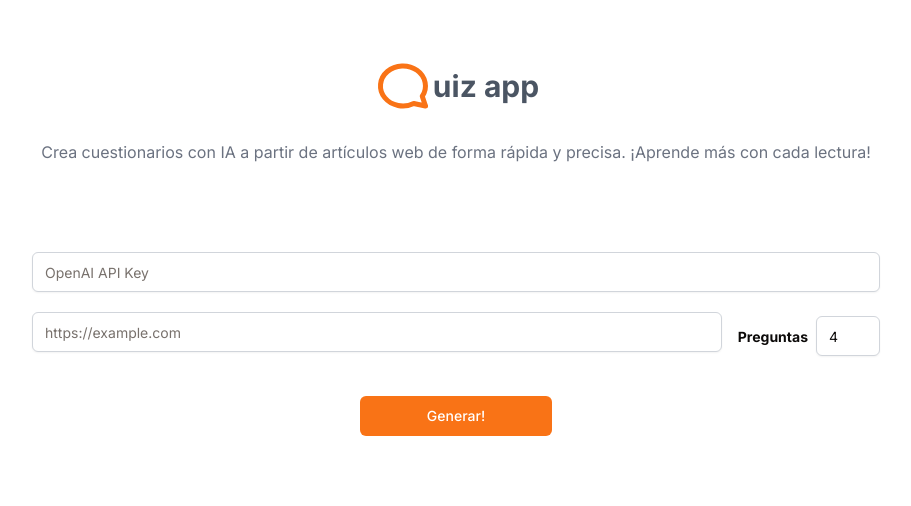
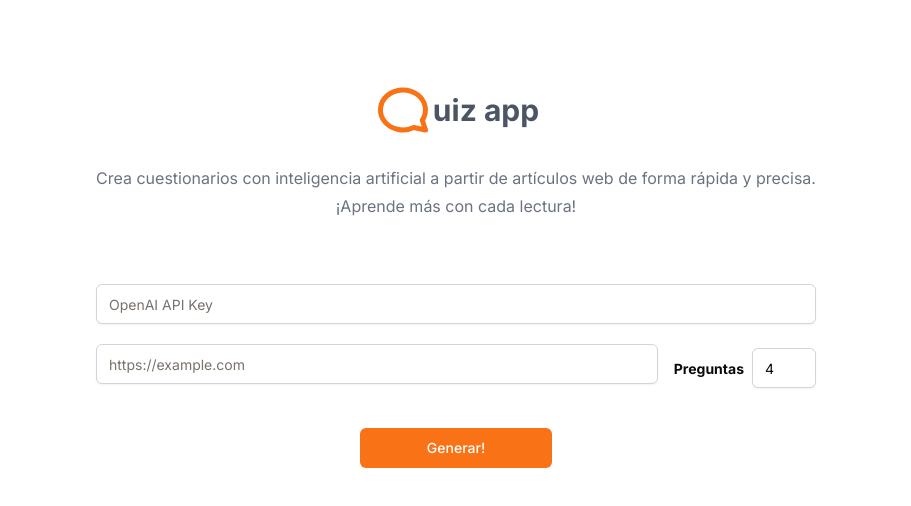
Before and after one commit to agilenv/quizapp, a Next.js app: page / in a window 1280 px wide. Shown: the top 506 px of the page, without its empty margins (184-1095 px from the left). Built offline with nearby package versions, Linux system fonts and the light colour scheme.

Commit message:
Fix styles

```diff
--- a/app/page.tsx
+++ b/app/page.tsx
@@ -3,12 +3,14 @@ import Logo from "@/components/Logo";
 
 export default function Home() {
   return (
-    <div className="flex flex-col justify-center mt-14 gap-6 max-w-4xl mx-auto">
+    <div className="flex flex-col justify-center mt-14 gap-6 max-w-3xl mx-auto p-6">
       <header className="flex flex-col gap-6 justify-center items-center">
         <Logo />
-        <p className="text-gray-500 text-center">
-          Crea cuestionarios con IA a partir de artículos web de forma rápida y
-          precisa. ¡Aprende más con cada lectura!
+        <p className="text-gray-500 text-center leading-7">
+          Crea cuestionarios con inteligencia artificial a partir de artículos
+          web de forma rápida y precisa.
+          <br />
+          ¡Aprende más con cada lectura!
         </p>
       </header>
       <main>
--- a/components/LectureForm.tsx
+++ b/components/LectureForm.tsx
@@ -63,7 +63,7 @@ export function LectureForm() {
     <Form {...form}>
       <form
         onSubmit={form.handleSubmit(onSubmit, onError)}
-        className="flex flex-col gap-4 mt-10 p-6"
+        className="flex flex-col gap-4 mt-10"
       >
         <FormField
           name="apiKey"
```
